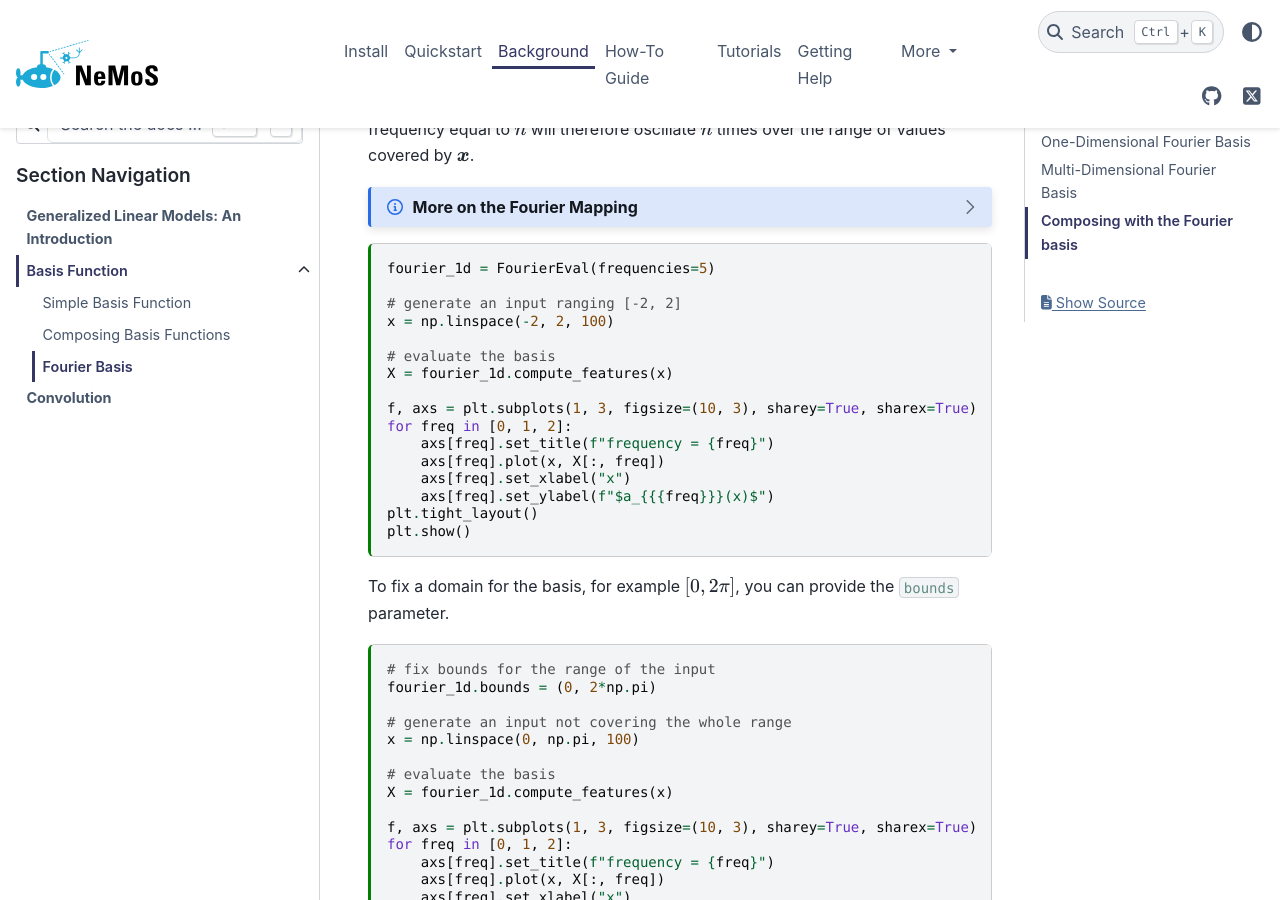
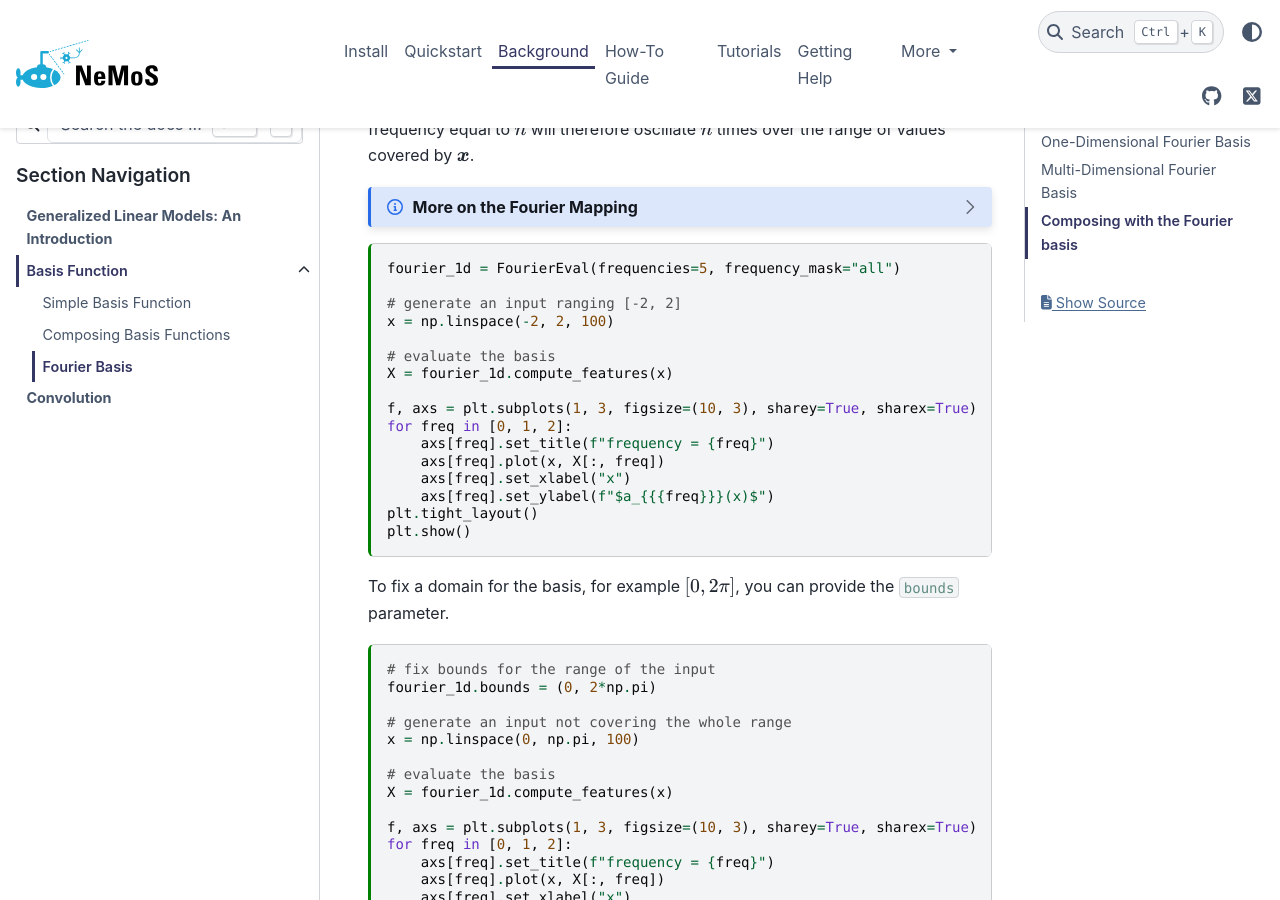
Before and after one commit to flatironinstitute/nemos, a Sphinx documentation site: the page built from docs/background/basis/ndimensional_foureir_basis.md, in a window 1280 px wide and 900 px high, scrolled down 3662 px. Built offline with Sphinx 7.4.7 and the PyData theme 0.15.4, drawn with Linux system fonts in a browser that asks for light colours.

Commit message:
fix frequency description

````diff
--- a/docs/background/basis/ndimensional_foureir_basis.md
+++ b/docs/background/basis/ndimensional_foureir_basis.md
@@ -224,7 +224,7 @@
 
 
 ```{code-cell} ipython3
-fourier_1d = FourierEval(frequencies=5)
+fourier_1d = FourierEval(frequencies=5, frequency_mask="all")
 
 # generate an input ranging [-2, 2]
 x = np.linspace(-2, 2, 100)
````
